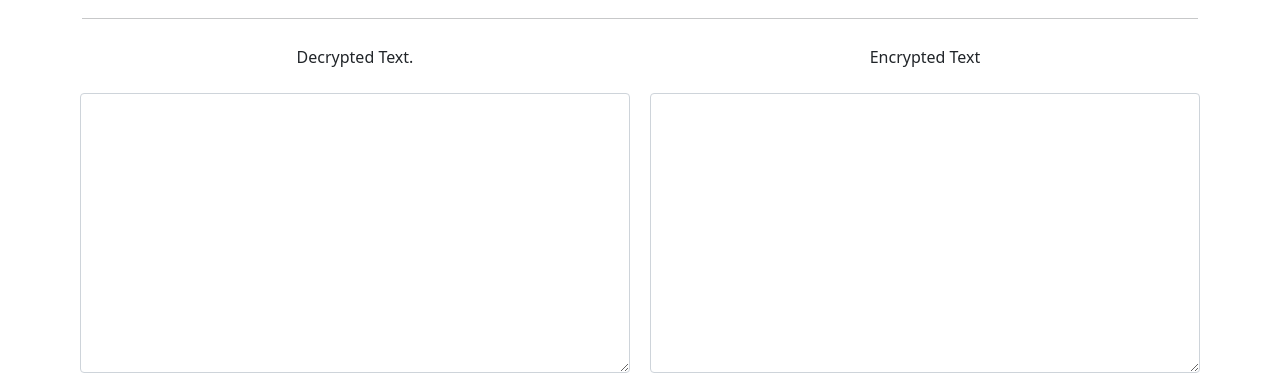
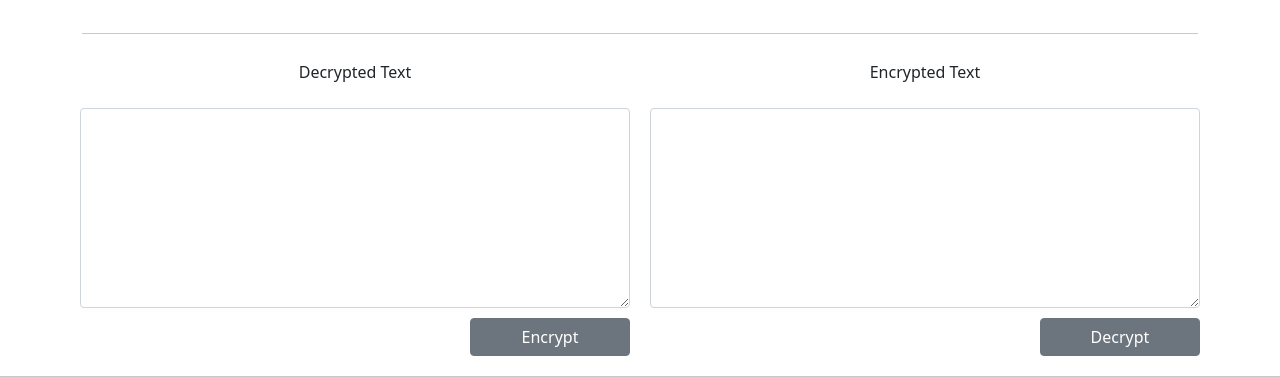
Before and after one commit to DaniloSouzza/caesar_cipher, a Flask app: page / in a window 1280 px wide. Shown: the part 378-755 px from the top of the page. Run offline with Flask 2, Linux system fonts and the light colour scheme.

Commit message:
feat: refinement of css styles

```diff
--- a/caesar_cipher/caesar_cipher/static/style.css
+++ b/caesar_cipher/caesar_cipher/static/style.css
@@ -45,6 +45,22 @@ legend {
     text-align: center;
 }
 
+.adjusted {
+    text-align: center;
+    padding: 2em 0;
+}
+
+.text-field {
+    height: 200px;
+}
+
+@media screen and (max-width: 990px) {
+    .adjusted-img {
+        width: 120px;
+        height: 120px;
+    }
+}
+
 @media screen and (max-width: 790px) {
     figure {
         display: none;
--- a/caesar_cipher/caesar_cipher/templates/main_page.html
+++ b/caesar_cipher/caesar_cipher/templates/main_page.html
@@ -13,7 +13,7 @@
         <h4 class="extra-padding">THE CAESAR'S CIPHER</h4>
         <hr>
         <div class="row">
-            <figure class="col-sm-3" style="text-align: center;">
+            <figure class="col-sm-3 adjusted" >
                 <img class="img-fluid adjusted-img" src="https://external-content.duckduckgo.com/iu/?u=https%3A%2F%2Fwww.historyanswers.co.uk%2Fwp-content%2Fuploads%2F2018%2F04%2FGaius_Iulius_Caesar_Vatican_Museum.jpg&f=1&nofb=1">
                 <figcaption class="caption">Gaius Julius Caesar</figcaption>
             </figure>
@@ -32,10 +32,10 @@
             <div class="col-md-6 col-sm-6 extra-padding">
                 <div class="d-grid gap-4">
                     <p style="margin: 0 auto;">
-                        Decrypted Text.
+                        Decrypted Text
                     </p>
                     <form method='post'>
-                        <textarea class="form-control" name='to_encrypt' style="height: 280px;">{% if data.decrypt %}{{ data.decrypt }}{% endif %}</textarea>
+                        <textarea class="form-control text-field" name="to_encrypt">{% if data.decrypt %}{{ data.decrypt }}{% endif %}</textarea>
                         <input type="submit" value="Encrypt" class="btn btn-secondary btn-adjusted">
                     </form>
                 </div>
@@ -46,7 +46,7 @@
                         Encrypted Text
                     </p>
                     <form method='post'>
-                        <textarea class="form-control" name='to_decrypt' style="height: 280px;">{% if data.encrypt %}{{ data.encrypt  }}{% endif %}</textarea>
+                        <textarea class="form-control text-field" name="to_decrypt" >{% if data.encrypt %}{{ data.encrypt  }}{% endif %}</textarea>
                         <input type="submit" value="Decrypt" class="btn btn-secondary btn-adjusted">
                     </form>
                 </div>
```
